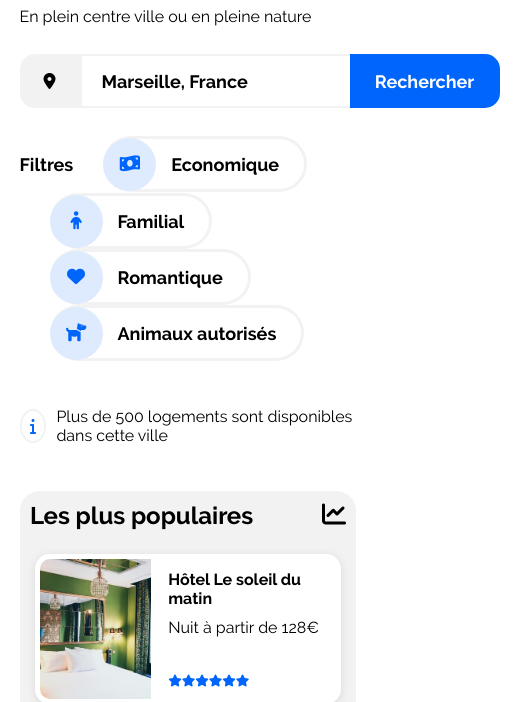
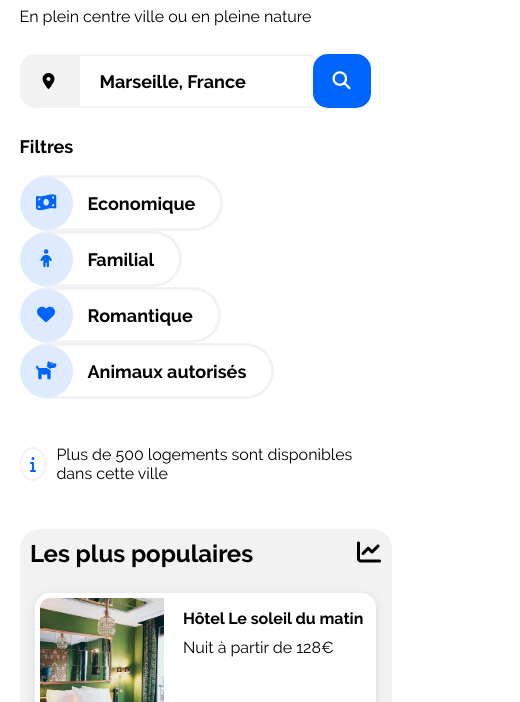
Before and after one commit to jchiocanini/JeanChiocanini_2_21092020, a plain HTML site: page index.html in a window 390 px wide. Shown: the part 398-1100 px from the top of the page, 520 px wide, since content can reach past the window. Drawn offline with Linux system fonts and the light colour scheme.

Commit message:
avant mentorat 22/10/2020

```diff
--- a/index.html
+++ b/index.html
@@ -4,9 +4,9 @@
 	<meta charset="utf-8" />
 	<meta name="viewport" content="width=device-width, initial-scale=1.0">
 	<link rel="stylesheet" type="text/css" href="./style.css">
-	<link rel="stylesheet" media="all and (max-width: 1199px)" href="./style_middlesize.css">
-	<link rel="stylesheet" media="all and (max-width: 768px)" href="./style_mobile.css">
-	<link rel="stylesheet" media="all and (max-device-width: 480px)" href="./style_mobile.css">
+	<link rel="stylesheet" media="all and (max-width: 1199px)" href="./style_1199.css">
+	<link rel="stylesheet" media="all and (max-width: 768px)" href="./style_768.css">
+	<link rel="stylesheet" media="all and (max-device-width: 480px)" href="./style_480.css">
 
 	<link rel='icon' type="image/png"href="./images/icon.png"/>
 	<title>Reservia - Trouvez votre hébergement pour des vacances de rêve</title>
@@ -49,14 +49,20 @@
 		<form class="search">
 				<i id="icon_map" class="fas fa-map-marker-alt"></i>
 				<input class="recherche"	type="search" name="search" value="Marseille, France">
-				<input class="bouton_rechercher" type="submit" value="Rechercher" />
+				<p id="text_search"class="bouton_rechercher"> Rechercher</p>
+				<i id="icon_search"class="bouton_rechercher fas fa-search"></i>
+
+
+
 		</form>
 		<div class="filtres">
-			<div><p>Filtres</p></div>
-			<a href="#"><div class="bouton_filtre"><p class="icon_filtre"><i class="fas fa-money-bill-wave blue"></i></p><p class="libellé">Economique</p></div></a>
-			<a href="#"><div class="bouton_filtre"><p class="icon_filtre" ><i class="fas fa-child blue"></i></p><p class="libellé">Familial</p></div></a>
-			<a href="#"><div class="bouton_filtre"><p class="icon_filtre" ><i class="fas fa-heart blue"></i></p><p class="libellé">Romantique</p></div></a>
-			<a href="#"><div class="bouton_filtre"><p class="icon_filtre" ><i class="fas fa-dog blue"></i></p><p class="libellé">Animaux autorisés</p></div></a>
+			<p>Filtres</p>
+			<div class="filtres_mobile">
+				<a href="#"><div class="bouton_filtre"><p class="icon_filtre"><i class="fas fa-money-bill-wave blue"></i></p><p class="libellé">Economique</p></div></a>
+				<a href="#"><div class="bouton_filtre"><p class="icon_filtre" ><i class="fas fa-child blue"></i></p><p class="libellé">Familial</p></div></a>
+				<a href="#"><div class="bouton_filtre"><p class="icon_filtre" ><i class="fas fa-heart blue"></i></p><p class="libellé">Romantique</p></div></a>
+				<a href="#"><div class="bouton_filtre"><p class="icon_filtre" ><i class="fas fa-dog blue"></i></p><p class="libellé">Animaux autorisés</p></div></a>
+			</div>
 		</div>
 		</section>
 
--- a/style.css
+++ b/style.css
@@ -1,15 +1,13 @@
-
+	/*général*/
 main{
 	max-width: 1920px;
 	min-width: 320px;
 	width: 90%;
 	margin: auto;
 }
-
 body{
 	margin: 0px;
 }
-
 @font-face {
 	font-family: 'ralewayregular';
 	src: url('./fonts/raleway-regular-webfont.woff2') format('woff2'),
@@ -17,7 +15,6 @@ body{
 	font-weight: normal;
 	font-style: normal;
 }
-
 @font-face {
 	font-family: 'ralewaybold';
 	src: url('./fonts/raleway-bold-webfont.woff2') format('woff2'),
@@ -26,9 +23,7 @@ body{
 	font-style: normal;
 
 }
-
-*
-{
+*{
 	font-family: 'ralewayregular';}
 
 h1{
@@ -37,62 +32,51 @@ h1{
 	margin-bottom: 0px;
 	margin-top: 0px;
 }
-
 h2{
 	font-family: 'ralewaybold';
 	font-size: x-large;
 	margin-top: 0px;
 }
-
 h3{
 	font-family: 'ralewaybold';
 	font-weight: lighter;
 	font-size: medium;
 }
-
 ul{
 	list-style-type: none;
 }
-
 a{
 	text-decoration: none;
 	color: black;
 }
-
 .stars{
 	display: flex;
 	margin-left: 7px;
 	margin-right: 7px;
 	margin-bottom: 7px;
 }
-
 .grey{
 	color: #F2F2F2;
 }
-
 .blue{
 	color: #0065FC;
 }
 
-		/*navigation*/
+	/*Header*/
 .navigation{
 	border-top: 3px solid white;
 	padding: 50px;
 	margin: 0px;
 }
-
 .navigation:hover{
 	border-top: 3px solid #0065FC;
 	padding: 50px;
 	margin: 0px;
 	color: #0065FC;
 }
-
-.navigation a:hover
-{
+.navigation a:hover{
 	color: #0065FC;
 }
-
 .inscription{
 	margin: 0px;
 	padding-left: 50px;
@@ -100,18 +84,15 @@ a{
 	padding-bottom: 50px;
 
 }
-
 .inscription a{
 	font-family: 'ralewaybold';
 	color: #0065FC;
 }
-
 header ul{
 	display: flex;
 	margin: 0px;
 	padding-left: 0px;
 }
-
 header{
 	width: 90%;
 	max-width: 1920px;
@@ -121,23 +102,16 @@ header{
 	display: flex;
 	justify-content: flex-end;
 }
-
 header img{
 	margin-right: auto;
 	width: 180px;
 }
 
-
-
-
-	.sous_titre
-	{
+	/*recherche*/
+.sous_titre{
 	margin-top: 10px;
 }
-
-	.search
-	{
-		width: 500px;
+.search{
 	height: 50px;
 	display: flex;
 	justify-content: flex-start;
@@ -147,9 +121,7 @@ header img{
 	margin-bottom: 30px;
 
 }
-
-	#icon_map
-	{
+#icon_map{
 	width: 60px;
 	height: 54.8px;
 	display: flex;
@@ -158,11 +130,8 @@ header img{
 	background-color: #F2F2F2;
 
 	border-radius: 15px 0px 0px 15px;
-
 }
-
-	.bouton_rechercher
-	{
+.bouton_rechercher{
 	width: 150px;
 	height: 54.8px;
 	display: flex;
@@ -180,13 +149,10 @@ header img{
 	cursor: pointer;
 
 }
-
-
-
-
-
-	.recherche
-	{
+#icon_search{
+	display: none;
+}
+.recherche{
 	width: 270px;
 	height: 54.8px;
 	border: 2px #F2F2F2 solid;
@@ -198,24 +164,24 @@ header img{
 
 }
 
-
-
+	/*Filtres*/
 .filtres{
 	display: flex;
 	justify-content: flex-start;
 
-	flex-wrap: wrap;
 
 }
 .filtres p {
 	font-family: 'ralewaybold';
 	font-size: large;
 }
+.filtres_mobile{
 
-
-
-	.icon_filtre
-	{
+    display: flex;
+    justify-content: flex-start;
+    flex-wrap: wrap;
+}
+.icon_filtre{
 
 	background-color: #DEEBFF;
 
@@ -232,18 +198,12 @@ header img{
 
 
 }
-
-	.filtres div
-	{
+.bouton_filtre{
 	display: flex;
 	justify-content: space-around;
 	align-items: center;
+	height: 50px;
 
-	}
-
-	.bouton_filtre
-	{
-		height: 50px;
 	border-top: 3px #F2F2F2 solid;
 	border-bottom: 3px #F2F2F2 solid;
 	border-right: 3px #F2F2F2 solid;
@@ -252,31 +212,16 @@ header img{
 
 	cursor: pointer;
 }
-
-	.bouton_filtre:hover
-	{
+.bouton_filtre:hover{
 	box-shadow: 0 2px 10px rgba(0,0,0,0), 0 2px 10px rgba(0,0,0,0.1);
 }
-
-	.libellé
-	{
+.libellé{
 	padding-left: 15px;
 	padding-right: 25px;
 }
 
-
-
-/* commentaire de stockage
-
-
-
-*/
-
-
-/* Résultats*/
-
-	.logements_dispo
-	{
+	/*Résultats*/
+.logements_dispo{
 		margin-top: 30px;
 		margin-bottom: 30px;
 
@@ -284,9 +229,7 @@ header img{
 		justify-content: flex-start;
 		align-items: center;
 }
-
-	.bouton_info
-	{
+.bouton_info{
 	width: 30px;
 	height: 30px;
 	border-radius:50%;
@@ -297,26 +240,19 @@ header img{
 	justify-content: space-around;
 	align-items: center;
 }
-
-	.logements_dispo p
-	{
+.logements_dispo p{
 	margin-left: 10px;
 }
-
-	.résultats
-	{
+.résultats{
 	display: flex;
 	justify-content: space-between;
 }
-
-	.résultats section
-	{
+.résultats section{
 	width: 58%;
 	background-color: #F2F2F2;
 	border-radius: 20px;
 	padding: 3%;
 }
-
 .résultats aside
 {
 	width: 27%;
@@ -325,115 +261,78 @@ header img{
 	padding: 3%;
 }
 
-
-
-
-
-
 	/*section*/
-
-		.hébergement_marseille h2
-		{
+.hébergement_marseille h2{
 	padding-left: 1.5%;
 }
-
-		.hébergement_marseille h3
-		{
+.hébergement_marseille h3{
 	margin-top: 0px;
 	margin-bottom: 0px;
 	margin-left: 7px;
 	margin-right: 7px;
 }
-
-		.hébergement_marseille p
-		{
+.hébergement_marseille p{
 	margin-top: 5px;
 	margin-bottom: 5px;
 	margin-left: 7px;
 	margin-right: 7px;
 }
-
-
-		.hebergement_contener
-		{
+.hebergement_contener{
 	width: 30%;
 	margin: 1.5%;
 	background-color: white;
 	border-radius: 15px 15px 15px 15px;
 	box-shadow: 0 2px 10px rgba(0,0,0,0), 0 2px 10px rgba(0,0,0,0.1);
 }
-
-		#hébergement
-		{
+#hébergement{
 	display: flex;
 	justify-content: space-between;
 	flex-wrap: wrap;
 
 }
-
-		.hébergement
-		{
+.hébergement{
 
 	height: 120px;
 	border-radius: 15px 15px 0px 0px;
 	border: 5px white solid;
 	overflow: hidden;
 }
-
-		.hébergement img
-		{
+.hébergement img{
 
 	object-fit: cover;
 	width: 100%;
 	height: 120px;
 
 }
-
-
-		.hebergement_description
-		{
+.hebergement_description{
 	border-radius: 0px 0px 15px 15px;
 	border: 5px white solid;
 
 }
-
-		.fa-star
-		{
+.fa-star{
 	font-size: 12px;
 }
-
-
-
-		.afficher_plus
-		{
+.afficher_plus{
 	margin-left: 1.5%;
 	padding-top: 40px;
 
 }
-
-		.afficher_plus a
-		{
+.afficher_plus a{
 	font-family: 'ralewaybold';
 	font-weight: lighter;
 	font-size: medium;
 }
 
-
 	/*aside*/
-
-	.pop_title
-	{
+.pop_title{
 	display: flex;
 	justify-content: flex-start;
 }
-
-	.pop_title i
-	{
+.pop_title i{
 	font-size: x-large;
 	margin-left: auto;
 }
-	.pop_contener
-	{
+.pop_contener{
 	width: 97%;
 	margin: 1.5%;
 	height: 150px;;
@@ -445,25 +344,18 @@ header img{
 
 	margin: 1.5%;
 }
-
-	.hebergement_pop
-	{
+.hebergement_pop{
 	width: 40%;
 	overflow: hidden;
 	border-radius: 15px 0px 0px 15px;
 	border: 5px white solid;
 }
-
-	.hebergement_pop img
-	{
+.hebergement_pop img{
 	width: 100%;
 	height: 100%;
 	object-fit: cover;
-
 }
-
-	.pop_description
-	{
+.pop_description{
 	width: 60%;
 	height: 100%;
 	padding-left: 4%;
@@ -473,156 +365,61 @@ header img{
 	flex-direction: column;
 	justify-content: flex-start;
 }
-
-	.pop_description p
-	{
+.pop_description p{
 	margin-top: 0px;
 }
-
-	.pop_description h3
-	{
+.pop_description h3{
 	margin-bottom: 10px;
 }
-
-	.pop_stars
-	{
+.pop_stars{
 	margin-top: auto;
 	padding-bottom: 10px;
 	margin-left: 0px;
 }
-
-	.pop1
-	{
+.pop1{
 	margin-top: 0px;
 	margin-bottom: 30px;
 }
-
-	.pop2
-	{
+.pop2{
 	margin-top: 30px;
 	margin-bottom: 30px;
 }
-
-	.pop3
-	{
+.pop3{
 	margin-top: 30px;
 	margin-bottom: 0px;
 }
 
-
-
-/*activités
-
-
-
-.activités
-{
-
-		display: flex;
-		flex-flow: column wrap;
-		max-height: 800px;
-		margin-left: -8px;
-		width: 100%;
-
-}
-
-.activités article
-{
-	flex: auto;
-	height: 250px;
-	min-width: 150px;
-	margin: 0 8px 8px 0;
-  }
-
-  */
-  #Activités{
-	  margin-top: 50px;
-	  margin-bottom: 50px;
-  }
-
-
-  .activités
-  {
-	  display: flex;
-	  flex-flow: column wrap;
-	  height: 450px;
-	  width: 100%;
-
-  }
-  .activités article
-  {
-	  width: 23%;
-	  display: flex;
-	  flex-direction: column;
-	  border-radius: 15px;
-	  overflow: hidden;
-	  background-color: white;
-	  box-shadow: 0 2px 10px rgba(0,0,0,0), 0 2px 10px rgba(0,0,0,0.1);
-
-  }
-
-
-
-  .img_contener
-  {
+	/*activités*/
+.img_contener{
 	width: 100%;
 	flex: 1;
 }
-
-
-  .img_contener img
-  {
+.img_contener img{
 height: 100%;
 width: 100%;
 object-fit: cover;
 }
-
-
-  .activités article:nth-child(1)
-  {
+.activités article:nth-child(1){
 height: 100%;
 }
-
-  .activités article:nth-child(2)
-  {
+.activités article:nth-child(2){
 height: 40%;
 }
-
-  .activités article:nth-child(3)
-  {
+.activités article:nth-child(3){
+height: 50%;
+}
+.activités article:nth-child(4){
+height: 100%;
+}
+.activités article:nth-child(5){
+height: 40%;
+}
+.activités article:nth-child(6){
 height: 50%;
 }
 
-  .activités article:nth-child(4)
-  {
-	height: 100%;
-  }
-
-  .activités article:nth-child(5)
-  {
-	height: 40%;
-  }
-
-  .activités article:nth-child(6)
-  {
-	height: 50%;
-  }
-
-
-
-
-
-
-
-
-
-
-
-
-
 	/*Footer*/
-		footer
-		{
+footer{
 	width: 90%;
 	max-width: 1920px;
 	margin: auto;
@@ -634,16 +431,12 @@ header img{
 	justify-content: flex-start;
 	background-color: #F2F2F2;
 }
-
-		footer ul
-		{
+footer ul{
 	padding-left: 0px;
 }
 footer li{
 	margin-top: 10px;
 }
-
-		footer nav
-		{
+footer nav{
 	width: 30%;
 }
--- a/style_middlesize.css
+++ b/style_1199.css
@@ -13,3 +13,8 @@
     width: 55%;
 
 }
+
+.hebergement_contener{
+	width: 45%;
+    margin: 2.5%;
+}
--- /dev/null
+++ b/style_768.css
@@ -0,0 +1,102 @@
+
+
+header img
+{
+    order: 1;
+}
+
+header nav
+{
+    order:3;
+    width: 100%;
+}
+
+header li
+{
+    width: 55%;
+}
+
+.inscription
+{
+    order: 2;
+}
+
+header
+{
+    justify-content: flex-start;
+    flex-wrap: wrap;
+    height: 300px;
+    margin: 5%;
+}
+
+
+.search
+{
+    width: 100%;
+}
+.recherche{
+    flex: 1;
+}
+#icon_search{
+    display: block;
+    width: 60px;
+		height: 54.8px;
+		display: flex;
+		justify-content: space-around;
+        align-items: center;
+        border-radius: 15px;
+}
+
+#text_search{
+    display: none;
+}
+
+
+.filtres{
+    display: block;
+}
+
+.filtres_mobile{
+    justify-content: space-between;
+}
+
+.bouton_filtre
+{
+    margin-left: 0px;
+}
+
+
+
+
+
+
+
+
+.résultats
+{
+    flex-direction: column;
+    width: 100%;
+    margin: 0%;
+}
+
+.résultats aside
+{
+    width: 100%;
+    order: 1;
+}
+
+.résultats section
+{
+    width: 100%;
+    order: 2;
+}
+
+footer
+{
+    flex-direction: column;
+}
+
+footer nav
+{
+    width: 100%;
+}
--- a/style_mobile.css
+++ /dev/null
@@ -1,48 +0,0 @@
-
-
-header img
-{
-    order: 1;
-}
-
-header nav
-{
-    order:3;
-    width: 100%;
-}
-
-header li
-{
-    width: 55%;
-}
-
-.inscription
-{
-    order: 2;
-}
-
-header
-{
-    justify-content: flex-start;
-    flex-wrap: wrap;
-    height: 300px;
-    margin: 5%;
-}
-
-.résultats
-{
-    flex-direction: column;
-    width: 100%;
-}
-
-.résultats aside
-{
-    width: 90%;
-    order: 1;
-}
-
-.résultats section
-{
-    width: 90%;
-    order: 2;
-}
```
Also changed, not shown: style_480.css (added), 1 other file. Lines whose indentation alone changed are shown as unchanged.
